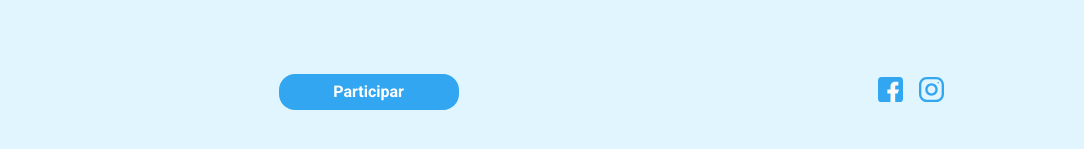
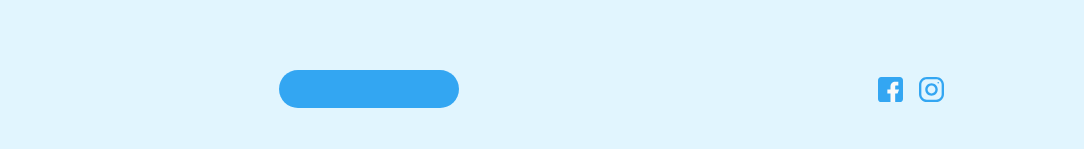
Before and after one commit to gibify/hpt, a React (Create React App) app: page / in a window 1280 px wide. Shown: the part 545-694 px from the top of the page, without its empty margins (0-1084 px from the left). Built offline with nearby package versions, Linux system fonts and the light colour scheme.

Commit message:
create button components and stylesheet

```diff
--- a/src/components/Button/index.tsx
+++ b/src/components/Button/index.tsx
@@ -1,20 +1,29 @@
-import React from 'react';
-import { Link } from 'react-router-dom';
+import styled from 'styled-components';
 
-import './styles.css';
 
-interface ButtonProps {
-  title: string;
-  route: string;
+interface Props {
+  outlined?: boolean;
 }
 
-const Button: React.FC<ButtonProps> = (props) => {
-  return (
-      <Link to={props.route} className="button">
-        {props.title}
-      </Link>
+export default styled.button<Props>`
+  background: ${(props) => (props.outlined ? 'transparent' : 'var(--blue-dark)')};
+  color: ${(props) => (props.outlined ? 'var(--blue-dark)' : 'var(--white)')};
+  border: ${(props) => (props.outlined ? '2px solid var(--blue-dark)' : 'none')};
 
-  )
-}
+  width: 180px;
+  height: 36px;
+  padding: 2rem;
+  border-radius: 25px;
+  font-weight: 600;
+  font-size: 1.6rem;
+  cursor: pointer;
+  outline: 0;
 
-export default Button;
+  &:hover {
+    background: ${(props) => props.outlined
+      ? 'var(--light-hover)'
+      : 'var(--dark-hover)'
+    };
+  }
+
+`;
--- a/src/components/Button/styles.css
+++ /dev/null
@@ -1,19 +0,0 @@
-  .button {
-    background: var(--blue-dark);
-    width: 180px;
-    height: 36px;
-    text-align: center;
-    margin-top: 8px;
-    padding: 8px;
-    border-radius: 16px;
-    text-decoration: none;
-    font-weight: 600;
-    font-size: 16px;
-    color: var(--white);
-    transition: background-color 0.2s;
-    cursor: pointer;
-  }
-
-  .button:hover {
-    background-color: #0d75bb;
-  }
```
